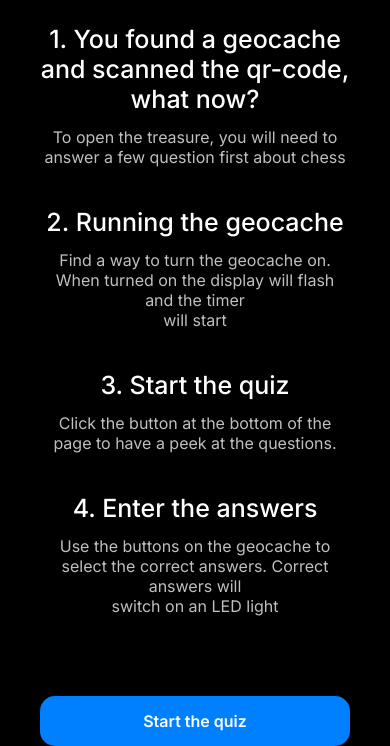
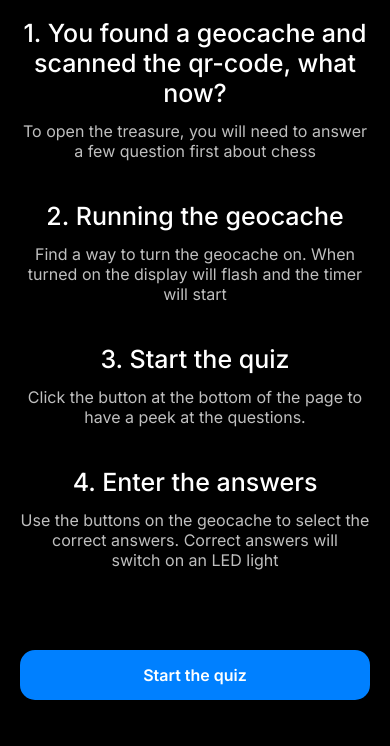
Before and after one commit to GeoCache2022/GeoCache2022.github.io, a plain HTML site: page index.html in a window 390 px wide. Shown: the part 110-856 px from the top of the page. Drawn offline with Linux system fonts and the light colour scheme.

Commit message:
Body padding
Body padding voor kleinere devices aangepast

```diff
--- a/css/style.css
+++ b/css/style.css
@@ -84,3 +84,9 @@ p {
 .swiper .swiper-subtitle {
   margin: 0 0 20px 0;
 }
+
+@media only screen and (max-width: 600px) {
+  body {
+    padding: 20px;
+  }
+}
```
